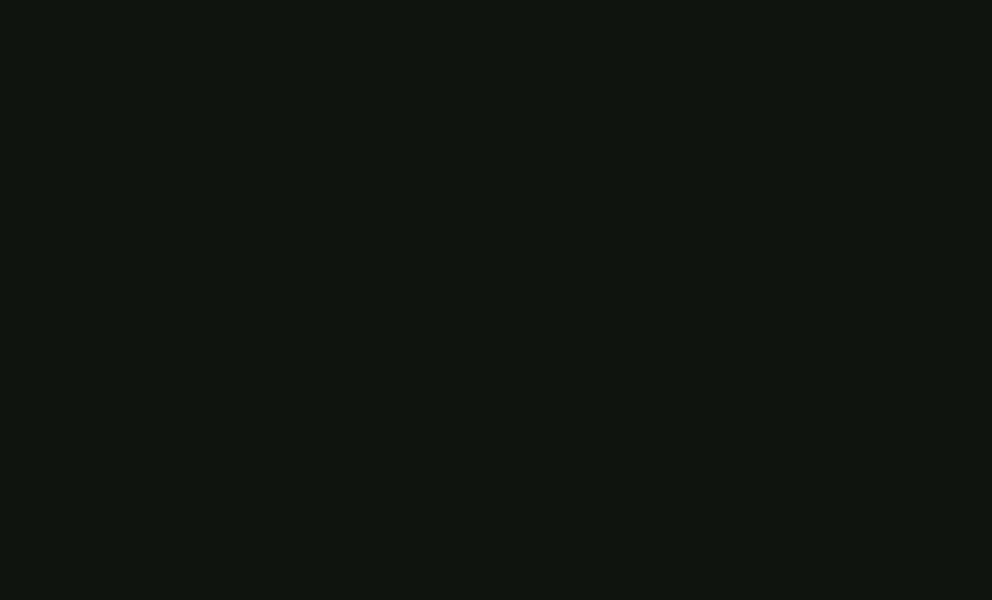
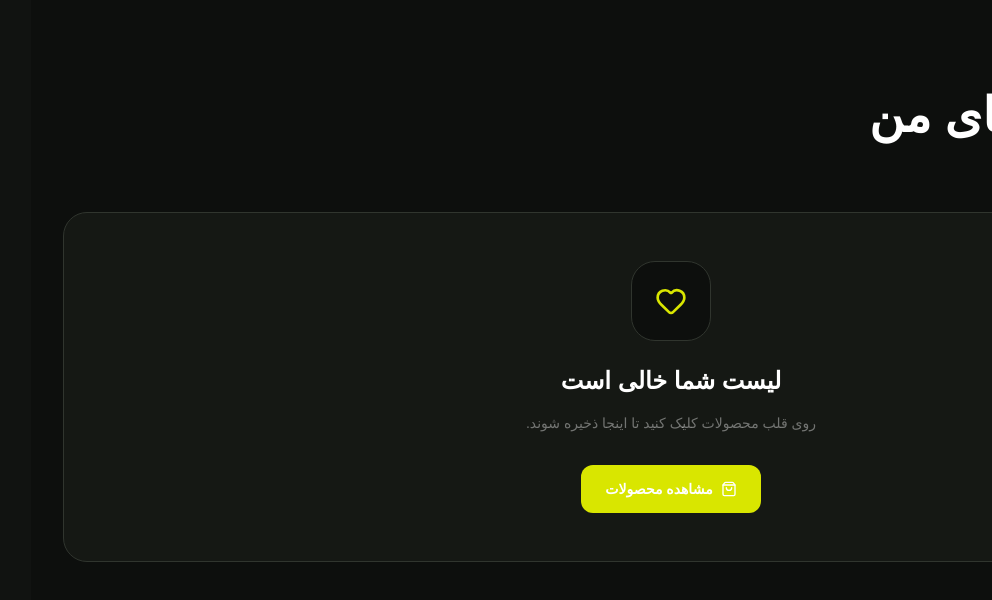
Before and after one commit to amirpezhham/ye, a React (Vite) app: page /favorites in a window 1280 px wide. Before the commit this address had no page. Shown: the top 600 px of the page, without its empty margins (288-1280 px from the left). Built offline with nearby package versions, Linux system fonts and the light colour scheme.

Commit message:
Phase 7: favorites system (FavoritesContext, persist, page, wire card/details/header)

```diff
--- a/src/components/layout/Header.tsx
+++ b/src/components/layout/Header.tsx
@@ -10,6 +10,7 @@ import { useState } from "react"
 import { Link } from "react-router-dom"
 
 import { useCart } from "@/context/CartContext"
+import { useFavorites } from "@/context/FavoritesContext"
 
 
 const navigation = [
@@ -26,8 +27,10 @@ export function Header() {
   const [mobileMenuOpen, setMobileMenuOpen] = useState(false)
 
   const { totalItems } = useCart()
+  const { ids: favoriteIds } = useFavorites()
 
   const cartCount = totalItems
+  const favoriteCount = favoriteIds.length
 
 
   return (
@@ -115,14 +118,25 @@ export function Header() {
 
 
 
-          <button
-            type="button"
-            className="hidden size-10 items-center justify-center rounded-full text-white/70 transition hover:bg-white/5 hover:text-primary sm:flex"
+          <Link
+            to="/favorites"
+            aria-label="علاقه‌مندی‌ها"
+            className="relative hidden size-10 items-center justify-center rounded-full text-white/70 transition hover:bg-white/5 hover:text-primary sm:flex"
           >
 
             <Heart className="size-[19px]" />
 
-          </button>
+            {favoriteCount > 0 && (
+
+              <span className="absolute right-0 top-0 flex size-4 items-center justify-center rounded-full bg-primary text-[9px] font-bold text-primary-foreground">
+
+                {favoriteCount}
+
+              </span>
+
+            )}
+
+          </Link>
 
 
 
--- a/src/components/products/ProductCard.tsx
+++ b/src/components/products/ProductCard.tsx
@@ -2,12 +2,11 @@ import { Heart, ShoppingBag, Star } from "lucide-react"
 import { motion } from "motion/react"
 import { Link } from "react-router-dom"
 import { useCart } from "@/context/CartContext"
+import { useFavorites } from "@/context/FavoritesContext"
 import type { Product } from "./product-data"
 
 interface ProductCardProps {
   product: Product
-  onAddToCart?: (product: Product) => void
-  onToggleFavorite?: (product: Product) => void
 }
 
 const badgeLabels: Record<NonNullable<Product["badge"]>, string> = {
@@ -29,12 +28,12 @@ function formatPrice(price: number) {
 
 export function ProductCard({
   product,
-  onAddToCart,
-  onToggleFavorite,
 }: ProductCardProps) {
 
   const { addToCart } = useCart()
+  const { has, toggle } = useFavorites()
 
+  const isFavorite = has(product.id)
   const isOutOfStock = product.status === "out-of-stock"
 
   return (
@@ -79,12 +78,20 @@ export function ProductCard({
 
         <motion.button
           type="button"
-          aria-label={`افزودن ${product.name} به علاقه‌مندی‌ها`}
+          aria-label={
+            isFavorite
+              ? `حذف ${product.name} از علاقه‌مندی‌ها`
+              : `افزودن ${product.name} به علاقه‌مندی‌ها`
+          }
           whileTap={{ scale: 0.9 }}
-          onClick={() => onToggleFavorite?.(product)}
-          className="absolute left-4 top-4 z-20 flex size-10 items-center justify-center rounded-full border border-white/10 bg-black/45 text-white/75 backdrop-blur-md transition-all duration-300 hover:border-[#D9E600]/40 hover:bg-[#D9E600]/10 hover:text-[#D9E600]"
+          onClick={() => toggle(product)}
+          className={`absolute left-4 top-4 z-20 flex size-10 items-center justify-center rounded-full border backdrop-blur-md transition-all duration-300 ${
+            isFavorite
+              ? "border-[#D9E600]/40 bg-[#D9E600]/10 text-[#D9E600]"
+              : "border-white/10 bg-black/45 text-white/75 hover:border-[#D9E600]/40 hover:bg-[#D9E600]/10 hover:text-[#D9E600]"
+          }`}
         >
-          <Heart className="size-[18px]" />
+          <Heart className={`size-[18px] ${isFavorite ? "fill-current" : ""}`} />
         </motion.button>
 
 
@@ -167,7 +174,6 @@ export function ProductCard({
             onClick={() => {
               if (!isOutOfStock) {
                 addToCart(product)
-                onAddToCart?.(product)
               }
             }}
             className="flex size-11 items-center justify-center rounded-xl border border-[#D9E600]/20 bg-[#D9E600]/5 text-[#D9E600]"
--- a/src/components/products/ProductGrid.tsx
+++ b/src/components/products/ProductGrid.tsx
@@ -39,18 +39,6 @@ export function ProductGrid({
         <ProductCard
           key={product.id}
           product={product}
-          onAddToCart={(selectedProduct) => {
-            console.log(
-              "Add to cart:",
-              selectedProduct.name,
-            )
-          }}
-          onToggleFavorite={(selectedProduct) => {
-            console.log(
-              "Toggle favorite:",
-              selectedProduct.name,
-            )
-          }}
         />
       ))}
     </motion.div>
--- /dev/null
+++ b/src/context/FavoritesContext.tsx
@@ -0,0 +1,122 @@
+import {
+  createContext,
+  useContext,
+  useEffect,
+  useMemo,
+  useState,
+  type ReactNode,
+} from "react"
+
+import type { Product } from "@/components/products/product-data"
+
+
+interface FavoritesContextType {
+  ids: string[]
+
+  has: (productId: string) => boolean
+
+  toggle: (product: Product) => void
+
+  clear: () => void
+}
+
+
+const FAVORITES_STORAGE_KEY = "ye-dood-favorites"
+
+function loadFavorites(): string[] {
+  if (typeof window === "undefined") {
+    return []
+  }
+
+  try {
+    const saved = localStorage.getItem(FAVORITES_STORAGE_KEY)
+
+    if (!saved) {
+      return []
+    }
+
+    const parsed = JSON.parse(saved)
+
+    return Array.isArray(parsed) ? parsed : []
+  } catch {
+    return []
+  }
+}
+
+
+const FavoritesContext =
+  createContext<FavoritesContextType | undefined>(undefined)
+
+
+export function FavoritesProvider({
+  children,
+}: {
+  children: ReactNode
+}) {
+  const [ids, setIds] = useState<string[]>(loadFavorites)
+
+
+  useEffect(() => {
+    try {
+      localStorage.setItem(
+        FAVORITES_STORAGE_KEY,
+        JSON.stringify(ids),
+      )
+    } catch {
+      /* نادیده گرفتن خطای ذخیره‌سازی */
+    }
+  }, [ids])
+
+
+  const has = useMemo(
+    () => (productId: string) => ids.includes(productId),
+    [ids],
+  )
+
+
+  function toggle(product: Product) {
+    setIds((current) =>
+      current.includes(product.id)
+        ? current.filter((id) => id !== product.id)
+        : [...current, product.id],
+    )
+  }
+
+
+  function clear() {
+    setIds([])
+  }
+
+
+  const value = useMemo(
+    () => ({
+      ids,
+      has,
+      toggle,
+      clear,
+    }),
+    [ids, has, toggle, clear],
+  )
+
+
+  return (
+    <FavoritesContext.Provider value={value}>
+      {children}
+    </FavoritesContext.Provider>
+  )
+}
+
+
+export function useFavorites() {
+  const context = useContext(FavoritesContext)
+
+
+  if (!context) {
+    throw new Error(
+      "useFavorites must be used inside FavoritesProvider",
+    )
+  }
+
+
+  return context
+}
--- a/src/main.tsx
+++ b/src/main.tsx
@@ -5,6 +5,7 @@ import App from "./App"
 import "./index.css"
 
 import { CartProvider } from "@/context/CartContext"
+import { FavoritesProvider } from "@/context/FavoritesContext"
 import { OrderProvider } from "@/context/OrderContext"
 import { ProductsProvider } from "@/context/ProductsContext"
 
@@ -13,9 +14,11 @@ createRoot(document.getElementById("root")!).render(
   <StrictMode>
     <ProductsProvider>
       <CartProvider>
-        <OrderProvider>
-          <App />
-        </OrderProvider>
+        <FavoritesProvider>
+          <OrderProvider>
+            <App />
+          </OrderProvider>
+        </FavoritesProvider>
       </CartProvider>
     </ProductsProvider>
   </StrictMode>,
--- /dev/null
+++ b/src/pages/FavoritesPage.tsx
@@ -0,0 +1,66 @@
+import { Link } from "react-router-dom"
+import { Heart, ShoppingBag } from "lucide-react"
+
+import { ProductGrid } from "@/components/products/ProductGrid"
+import { useFavorites } from "@/context/FavoritesContext"
+import { useProducts } from "@/context/ProductsContext"
+
+export function FavoritesPage() {
+  const { ids } = useFavorites()
+  const { products } = useProducts()
+
+  const favoriteProducts = products.filter((product) =>
+    ids.includes(product.id),
+  )
+
+  return (
+    <main
+      dir="rtl"
+      className="min-h-screen bg-[#0D0F0D] px-6 py-12 text-white lg:px-8 lg:py-16"
+    >
+      <div className="mx-auto max-w-7xl">
+        <div className="mb-10">
+          <p className="text-xs font-medium tracking-[0.25em] text-[#A8B86B]">
+            MY FAVORITES
+          </p>
+
+          <h1 className="mt-3 flex items-center gap-3 text-4xl font-black sm:text-5xl">
+            <Heart className="size-9 fill-[#D9E600] text-[#D9E600]" />
+            علاقه‌مندی‌های من
+          </h1>
+
+          <p className="mt-3 text-sm text-white/40">
+            {favoriteProducts.length.toLocaleString("fa-IR")} محصول در
+            لیست علاقه‌مندی‌ها
+          </p>
+        </div>
+
+        {favoriteProducts.length > 0 ? (
+          <ProductGrid products={favoriteProducts} />
+        ) : (
+          <div className="rounded-3xl border border-white/10 bg-[#151814] p-12 text-center">
+            <div className="mx-auto flex size-20 items-center justify-center rounded-3xl border border-white/10 bg-[#0D0F0D]">
+              <Heart className="size-8 text-[#D9E600]" />
+            </div>
+
+            <h2 className="mt-6 text-2xl font-black">
+              لیست شما خالی است
+            </h2>
+
+            <p className="mx-auto mt-3 max-w-md text-sm leading-7 text-white/40">
+              روی قلب محصولات کلیک کنید تا اینجا ذخیره شوند.
+            </p>
+
+            <Link
+              to="/products"
+              className="mt-7 inline-flex items-center gap-2 rounded-xl bg-[#D9E600] px-6 py-3.5 text-sm font-black text-[#0D0F0D] transition hover:bg-[#E4EF00]"
+            >
+              <ShoppingBag className="size-4" />
+              مشاهده محصولات
+            </Link>
+          </div>
+        )}
+      </div>
+    </main>
+  )
+}
--- a/src/pages/ProductDetails.tsx
+++ b/src/pages/ProductDetails.tsx
@@ -16,6 +16,7 @@ import { motion } from "motion/react"
 import { ProductGrid } from "@/components/products/ProductGrid"
 import type { Product } from "@/components/products/product-data"
 import { useCart } from "@/context/CartContext"
+import { useFavorites } from "@/context/FavoritesContext"
 import { useProducts } from "@/context/ProductsContext"
 function formatPrice(price: number) {
   return new Intl.NumberFormat("fa-IR").format(price)
@@ -34,10 +35,12 @@ const badgeLabels: Record<
 export function ProductDetails(){
   const { slug } = useParams()
   const [quantity, setQuantity] = useState(1)
-  const [isFavorite, setIsFavorite] = useState(false)
   const { addToCart } = useCart()
+  const { has, toggle } = useFavorites()
   const { products, getProductBySlug } = useProducts()
   const product = getProductBySlug(slug ?? "")
+
+  const isFavorite = product ? has(product.id) : false
 
   const relatedProducts = useMemo(() => {
     if (!product) {
@@ -288,7 +291,7 @@ export function ProductDetails(){
               <motion.button
                 type="button"
                 whileTap={{ scale: 0.94 }}
-                onClick={() => setIsFavorite((value) => !value)}
+                onClick={() => product && toggle(product)}
                 aria-label="افزودن به علاقه‌مندی‌ها"
                 className={`flex h-14 w-14 shrink-0 items-center justify-center rounded-xl border transition-all ${
                   isFavorite
--- a/src/routes/AppRouter.tsx
+++ b/src/routes/AppRouter.tsx
@@ -5,6 +5,7 @@ import { CategoryPage } from "@/pages/CategoryPage"
 import { ProductDetails } from "@/pages/ProductDetails"
 import { CartPage } from "@/pages/CartPage"
 import { ProductsPage } from "@/pages/ProductsPage"
+import { FavoritesPage } from "@/pages/FavoritesPage"
 import { CheckoutPage } from "@/pages/CheckoutPage"
 import { OrderSuccessPage } from "@/pages/OrderSuccessPage"
 
@@ -43,6 +44,11 @@ export function AppRouter() {
         />
 
         <Route
+          path="/favorites"
+          element={<FavoritesPage />}
+        />
+
+        <Route
           path="/checkout"
           element={<CheckoutPage />}
         />
```
